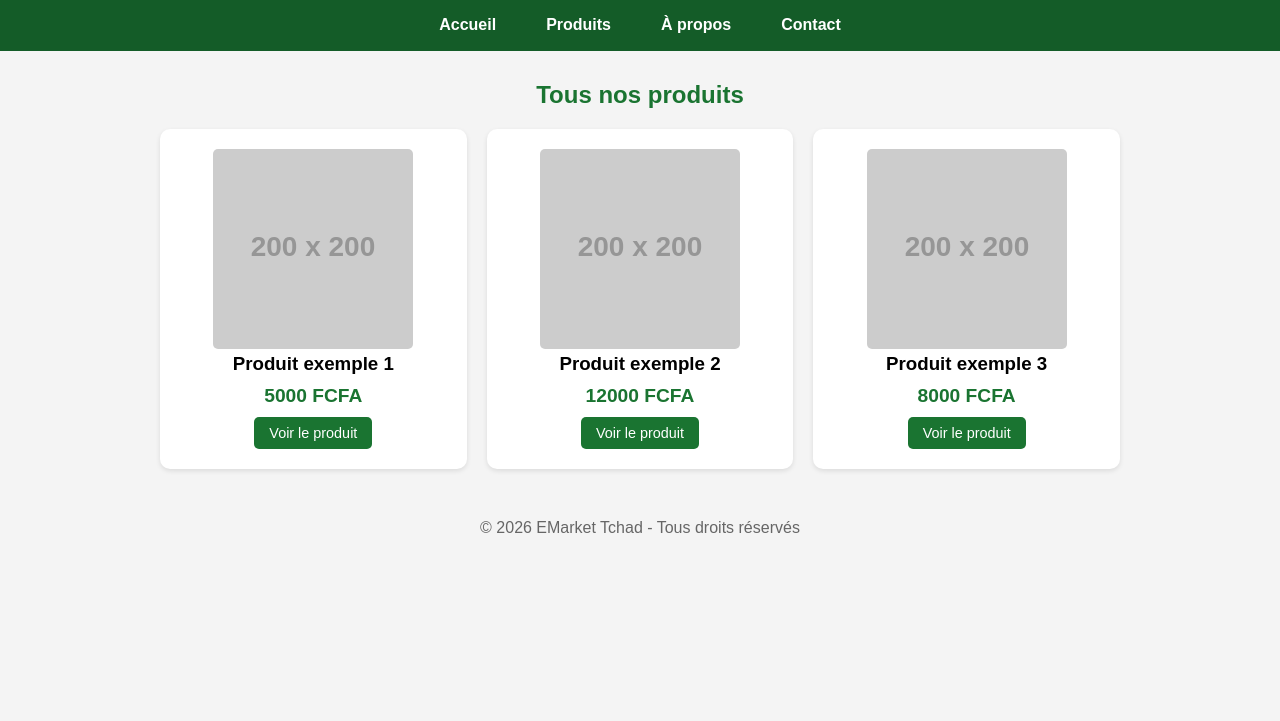
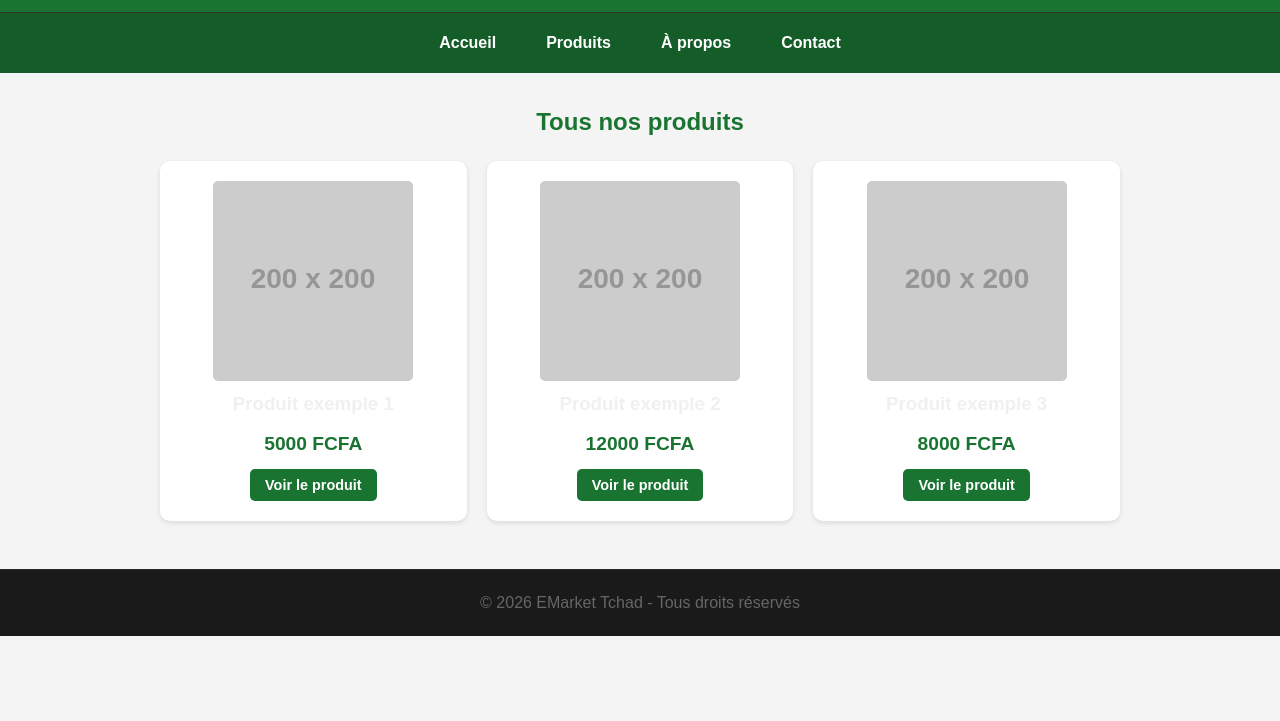
Before and after one commit to tokindanganael7-hash/emarket-tchad-1, a website: page public/produits.html in a window 1280 px wide. Shown: the part 79-800 px from the top of the page. Drawn offline with Linux system fonts and the light colour scheme; placeholder pictures from the web are drawn by us.

Commit message:
Add stylesheet link before charset meta tag

```diff
--- a/public/produits.html
+++ b/public/produits.html
@@ -1,7 +1,7 @@
 <!DOCTYPE html>
 <html lang="fr">
 <head>
-    <meta charset="UTF-8">
+ <link rel="stylesheet" href="style.css">   <meta charset="UTF-8">
     <meta name="viewport" content="width=device-width, initial-scale=1.0">
     <title>Nos Produits - EMarket Tchad</title>
     <style>
```
